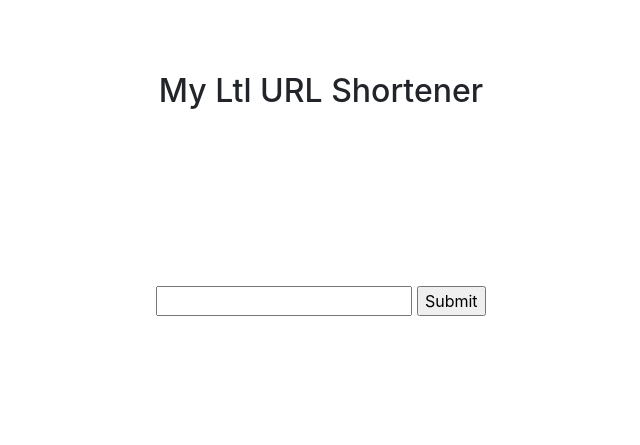
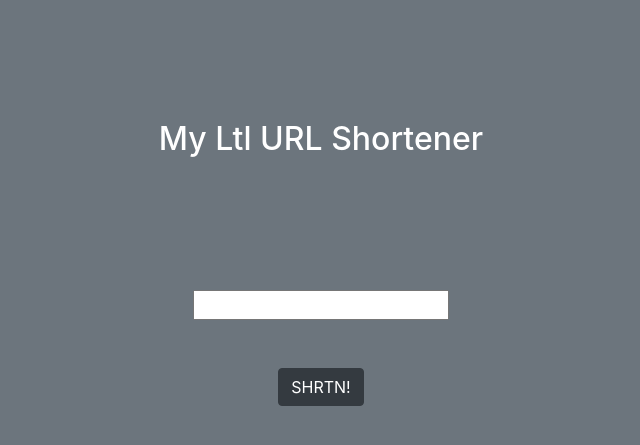
Before and after one commit to sanjayBala/mini-url, a Flask app: page / in a window 1280 px wide. Shown: the top 445 px of the page, without its empty margins (319-959 px from the left). Run offline with Flask 2, Linux system fonts and the light colour scheme; some libraries are stand-ins or nearby versions.

Commit message:
changes in index

```diff
--- a/templates/index.html
+++ b/templates/index.html
@@ -8,14 +8,19 @@
         <link rel="stylesheet" href="https://stackpath.bootstrapcdn.com/bootstrap/4.5.0/css/bootstrap.min.css" integrity="sha384-9aIt2nRpC12Uk9gS9baDl411NQApFmC26EwAOH8WgZl5MYYxFfc+NcPb1dKGj7Sk" crossorigin="anonymous">
         <title>Ltl URL Shortener</title>
     </head>
-    <body>
-        </br></br></br>
-        <h2 class="article-title" align="center">My Ltl URL Shortener</h2>
-        <div class="container" align="center">
-            </br></br></br></br></br></br></br>
+    <body class="bg-secondary">
+        </br></br></br></br></br>
+        <h2 class="article-title" align="center">
+            <div class="bg-secondary text-white">
+                My Ltl URL Shortener
+            </div>
+        </h2>
+        <div class="form-group" align="center">
+            </br></br></br></br></br>
             <form method="POST" action="{{url_for('add_route')}}" enctype="multipart/form-data" >
-                <input type="text" name="original_url">
-                <input type="submit">
+                <input type="text" name="original_url" class="form-text text-muted">
+                </br></br>
+                <input type="submit" class="btn btn-dark mb-2" value="SHRTN!">
             </form>
         </div>
     </body>
```
